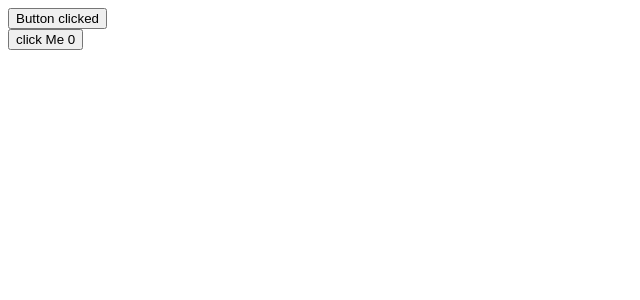
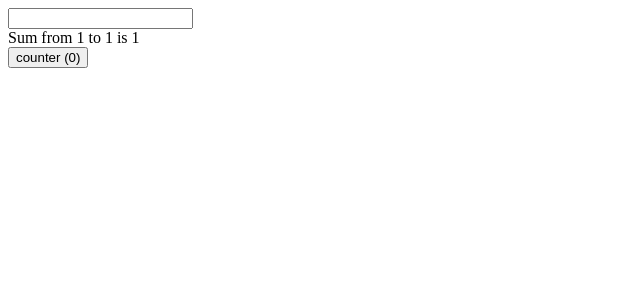
Before and after one commit to Niketh23/practice_devs, a React (Vite) app: page / in a window 1280 px wide. Shown: the top 300 px of the page, without its empty margins (0-640 px from the left). Built offline with nearby package versions, Linux system fonts and the light colour scheme.

Commit message:
usememo code added

```diff
--- a/src/App.jsx
+++ b/src/App.jsx
@@ -2,6 +2,7 @@ import './App.css'
 import Callback from './components/Callback'
 import ChildrenCode from './components/ChildrenCode'
 import Memo from './components/Memo'
+import Usememo from './components/UseMemo'
 
 function App() {
 
@@ -12,7 +13,8 @@ function App() {
         <div>Hi there</div>
         <div>passing props via children to parent</div>
       </ChildrenCode> */}
-      <Callback/>
+      {/* <Callback/> */}
+      <Usememo/>
     </>
   )
 }
--- /dev/null
+++ b/src/components/Usememo.jsx
@@ -0,0 +1,28 @@
+import { useMemo, useState } from "react";
+
+const Usememo = ()=>{
+  const [counter,setCounter] = useState(0);
+  const [inputVal,setInputVal] = useState(1);
+
+  let count = useMemo(()=>{
+    let finalCount = 0;
+    for(let i=1;i<=inputVal;i++){
+      finalCount = finalCount + i;
+    }
+    return finalCount;
+  },[inputVal])
+
+  // let count = 0;
+  //   for(let i=1;i<=inputVal;i++){
+  //     count = count + i;
+  //   }
+  return <div>
+    <input type="number" onChange={(e)=>setInputVal(e.target.value)}/>
+    <br />
+    Sum from 1 to {inputVal} is {count}
+    <br />
+    <button onClick={()=>setCounter(counter+1)}>counter ({counter})</button>
+  </div>
+}
+
+export default Usememo;
```
